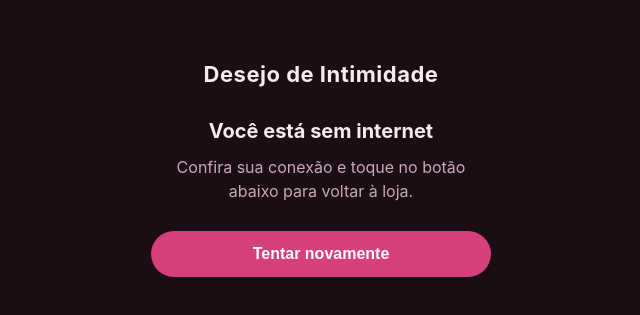
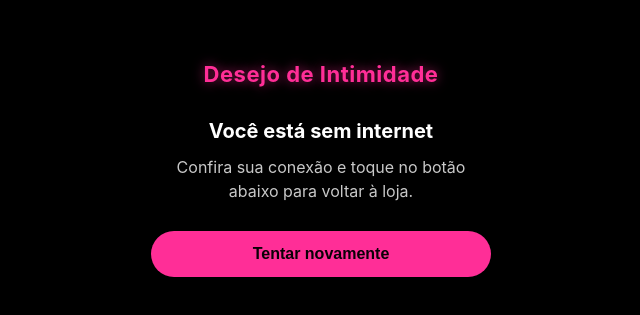
Before and after one commit to tonysantquees95-code/desejo-de-intimidade, a website: page sem-conexao.html in a window 1280 px wide. Shown: the part 231-546 px from the top of the page, without its empty margins (319-959 px from the left). Drawn offline with Linux system fonts and the light colour scheme.

Commit message:
Ícone, tela de abertura e cores da loja no app
Usa o logo neon da loja em fundo preto, como no site.

Co-Authored-By: Claude Opus 5.5 <noreply@anthropic.com>
Claude-Session: https://claude.ai/code/session_01VdYvMNFvGkUDFnBgkPvW4X

```diff
--- a/capacitor.config.json
+++ b/capacitor.config.json
@@ -14,12 +14,12 @@
   "plugins": {
     "SplashScreen": {
       "launchShowDuration": 1500,
-      "backgroundColor": "#1a0d14",
+      "backgroundColor": "#000000",
       "showSpinner": false
     },
     "StatusBar": {
       "style": "DARK",
-      "backgroundColor": "#1a0d14",
+      "backgroundColor": "#000000",
       "overlaysWebView": false
     }
   },
--- a/sem-conexao.html
+++ b/sem-conexao.html
@@ -5,7 +5,7 @@
   <meta name="viewport" content="width=device-width, initial-scale=1, viewport-fit=cover">
   <title>Sem conexão</title>
   <style>
-    :root { --fundo: #1a0d14; --texto: #f6e9ef; --suave: #c9a9b8; --destaque: #d63f7a; }
+    :root { --fundo: #000000; --texto: #ffffff; --suave: #c8c8c8; --destaque: #ff2e97; }
     * { box-sizing: border-box; }
     body {
       margin: 0; min-height: 100vh; display: flex; align-items: center; justify-content: center;
@@ -14,11 +14,11 @@
       padding: 24px; text-align: center;
     }
     main { max-width: 340px; }
-    .marca { font-size: 22px; font-weight: 700; letter-spacing: .5px; margin-bottom: 32px; }
+    .marca { font-size: 22px; font-weight: 700; letter-spacing: .5px; margin-bottom: 32px; color: var(--destaque); text-shadow: 0 0 12px rgba(255,46,151,.6); }
     h1 { font-size: 20px; margin: 0 0 12px; }
     p { color: var(--suave); line-height: 1.5; margin: 0 0 28px; }
     button {
-      background: var(--destaque); color: #fff; border: 0; border-radius: 999px;
+      background: var(--destaque); color: #0a0006; border: 0; border-radius: 999px;
       padding: 14px 32px; font-size: 16px; font-weight: 600; width: 100%;
     }
     button:active { opacity: .85; }
```
Also changed, not shown: .github/workflows/apk-android.yml, assets/icon-background.png (added), assets/icon-foreground.png (added), assets/icon-only.png (added), assets/splash-dark.png (added), assets/splash.png (added).
